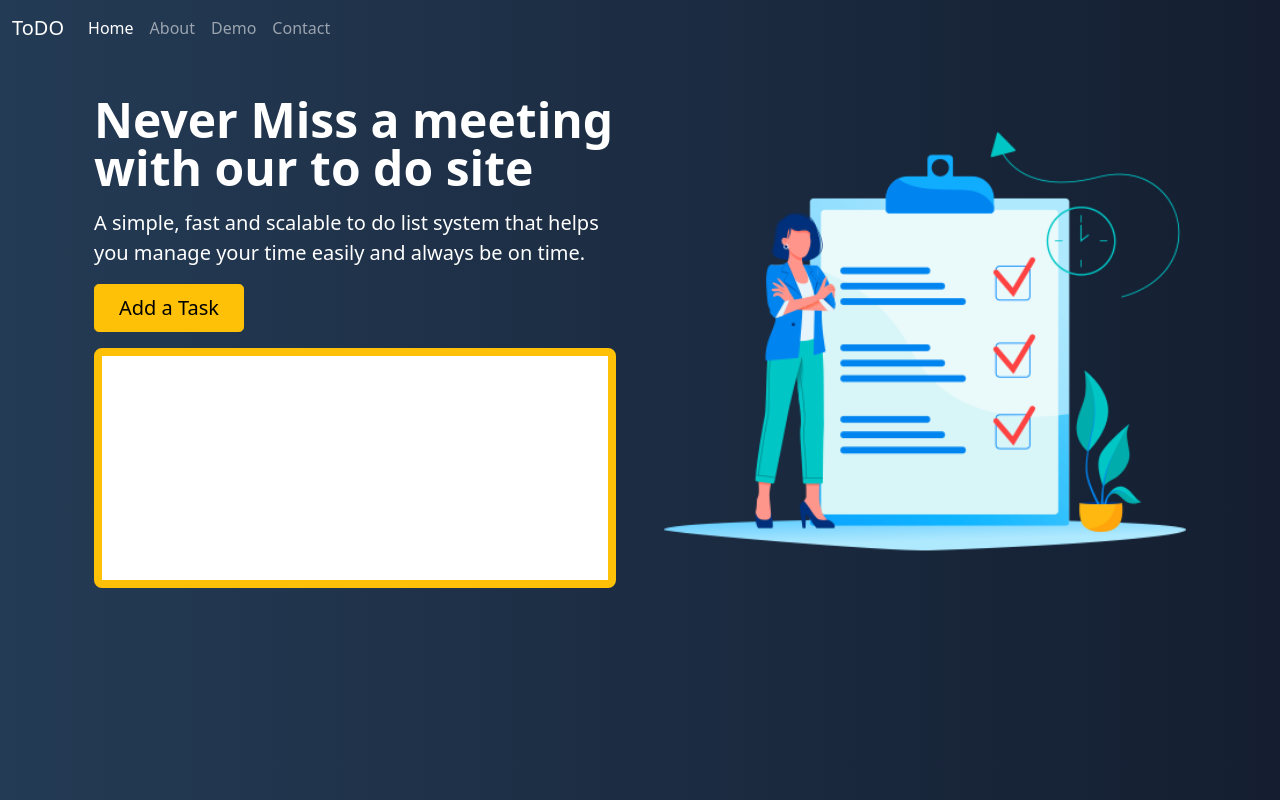
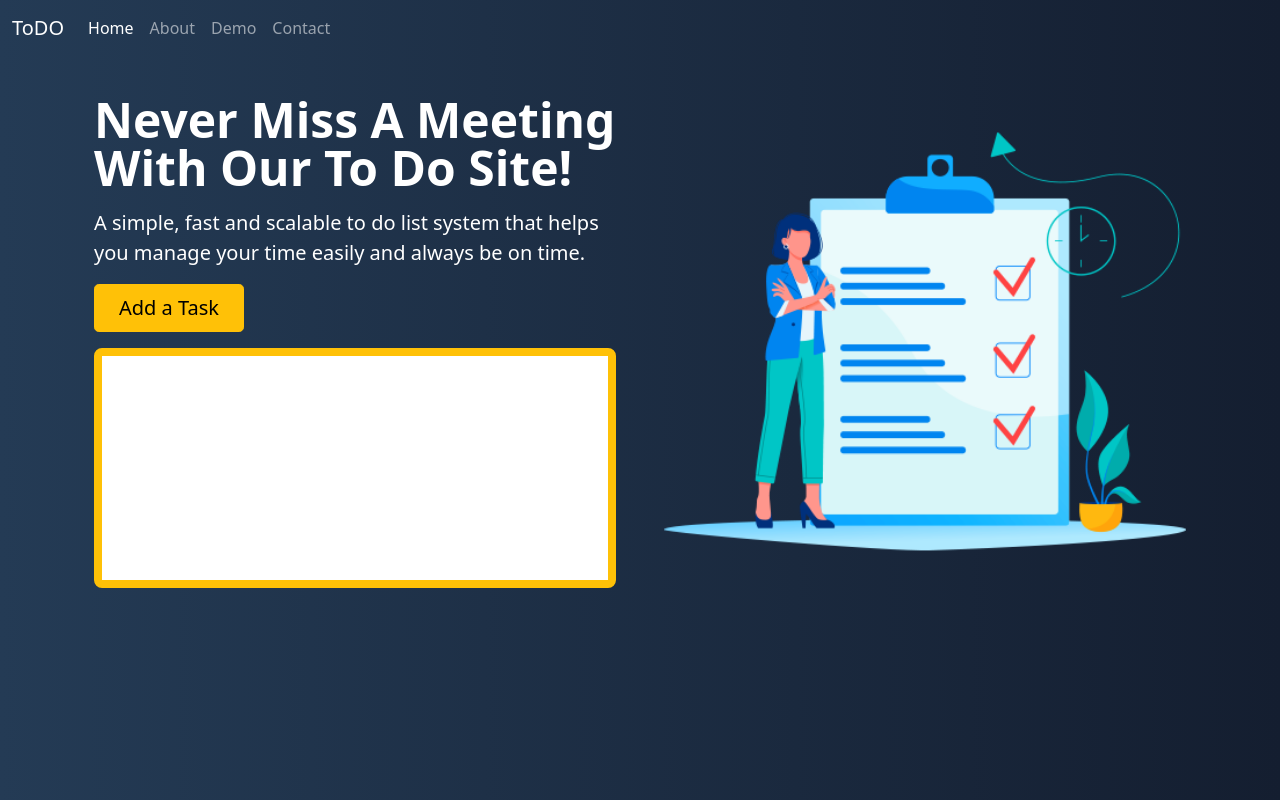
Before and after one commit to CavinHeaton1/FirstProject, a plain HTML site: page index.html in a window 1280 px wide. Drawn offline with nearby package versions, Linux system fonts and the light colour scheme.

Commit message:
Fixed some typos

```diff
--- a/index.html
+++ b/index.html
@@ -2,7 +2,7 @@
 <html lang="en">
 
 <head>
-    <title>First Project</title>
+    <title>First Project v2</title>
     <!-- Required meta tags -->
     <meta charset="utf-8">
     <meta name="viewport" content="width=device-width, initial-scale=1, shrink-to-fit=no">
@@ -53,7 +53,7 @@
                         loading="lazy">
                 </div>
                 <div class="col-lg-6">
-                    <h1 class="display-5 fw-bold lh-1 mb-3">Never Miss a meeting with our to do site</h1>
+                    <h1 class="display-5 fw-bold lh-1 mb-3">Never Miss A Meeting With Our To Do Site!</h1>
                     <p class="lead">A simple, fast and scalable to do list system that helps you manage your time easily
                         and always be on time.
                     </p>
```
